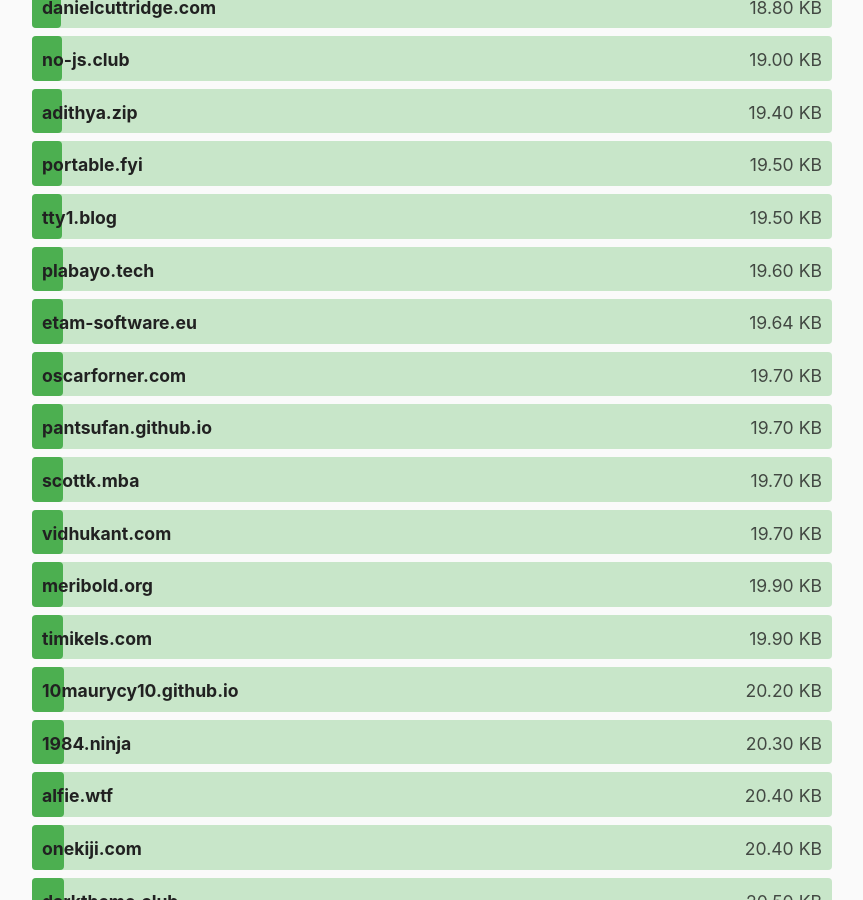
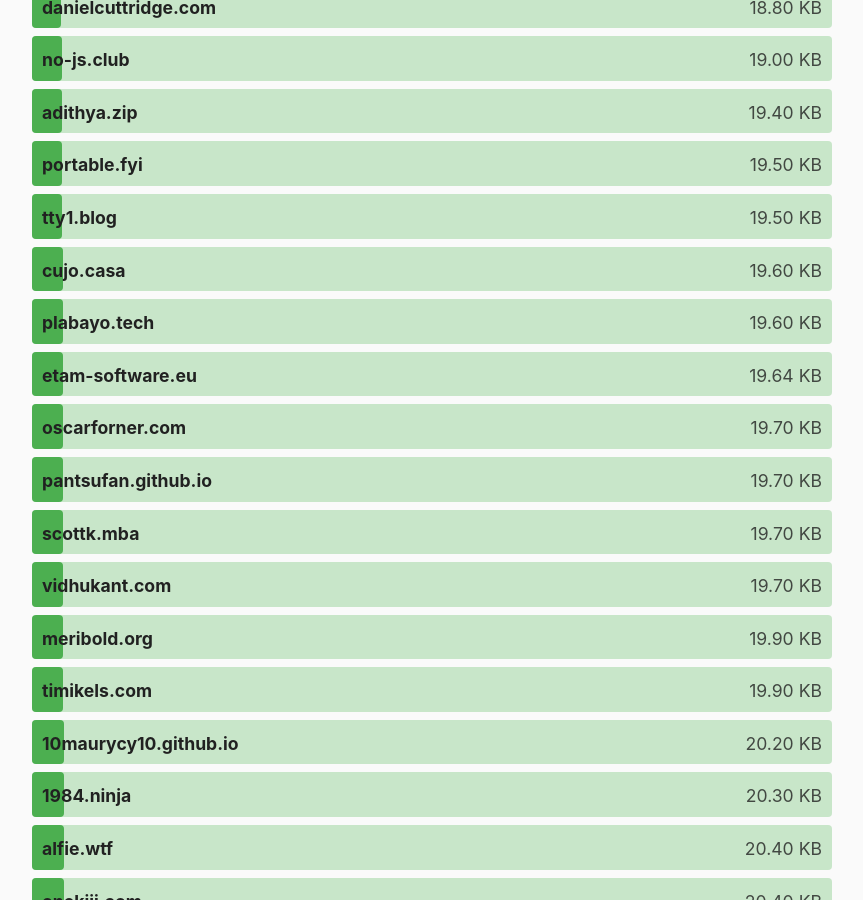
Before and after one commit to kevquirk/512kb.club, a Jekyll site: the page built from index.md, in a window 1280 px wide and 900 px high, scrolled down 8529 px. Shown: the whole window, without its empty margins (208-1071 px from the left). Built offline with Jekyll 4.4.1, drawn with Linux system fonts in a browser that asks for light colours.

Commit message:
Update sites.yml

```diff
--- a/_data/sites.yml
+++ b/_data/sites.yml
@@ -925,8 +925,8 @@
 
 - domain: cujo.casa
   url: https://cujo.casa/
-  size: 28.4
-  last_checked: 2023-06-16
+  size: 19.6
+  last_checked: 2024-06-22
 
 - domain: culp.dev
   url: https://culp.dev/
```
